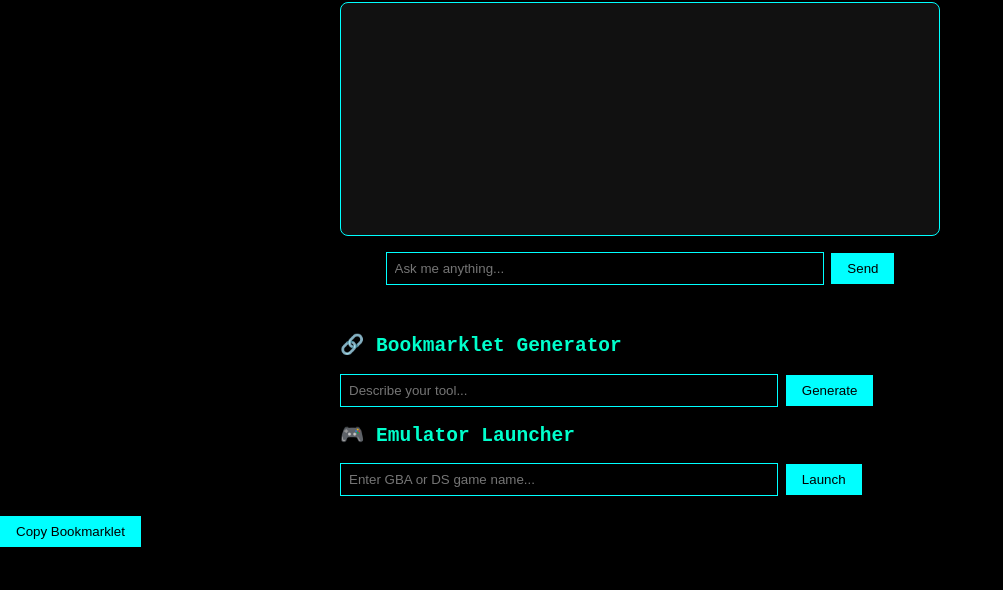
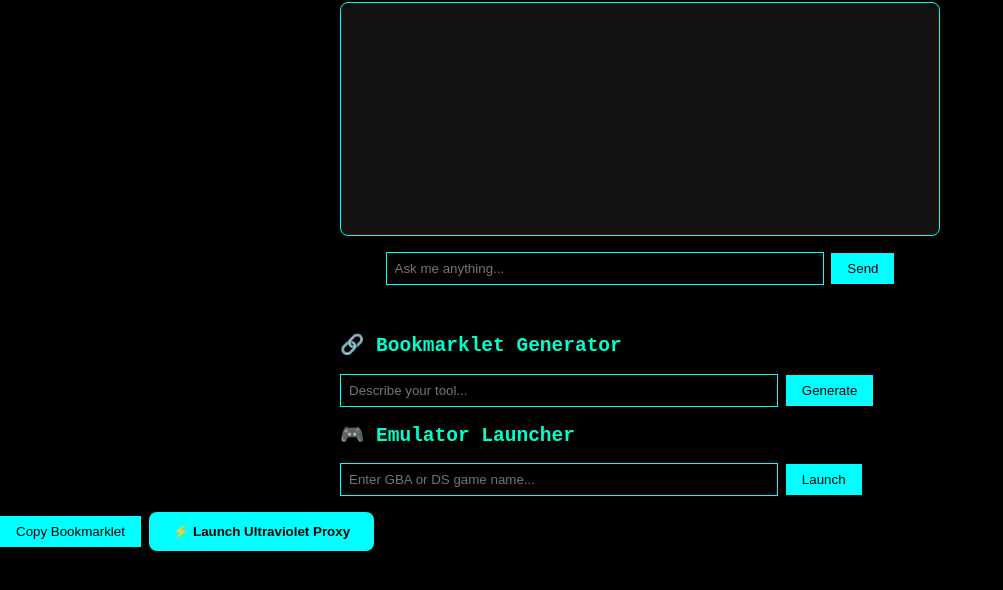
Before and after one commit to XsctPhonk/Silly-goose-is-cool, a plain HTML site: page index.html in a window 1280 px wide. Shown: the part 154-744 px from the top of the page, without its empty margins (0-1003 px from the left). Drawn offline with Linux system fonts and the light colour scheme.

Commit message:
Update index.html

```diff
--- a/index.html
+++ b/index.html
@@ -37,5 +37,8 @@
   }
 </script>
 <button onclick="copyBookmarklet()" style="margin-top: 0.5em;">Copy Bookmarklet</button>
+  <button onclick="location.href='uv-frame.html'" style="background:#0ff;color:#000;padding:12px 24px;border:none;border-radius:8px;font-weight:bold;cursor:pointer;">
+  ⚡ Launch Ultraviolet Proxy
+</button>
 </body>
 </html>
```
